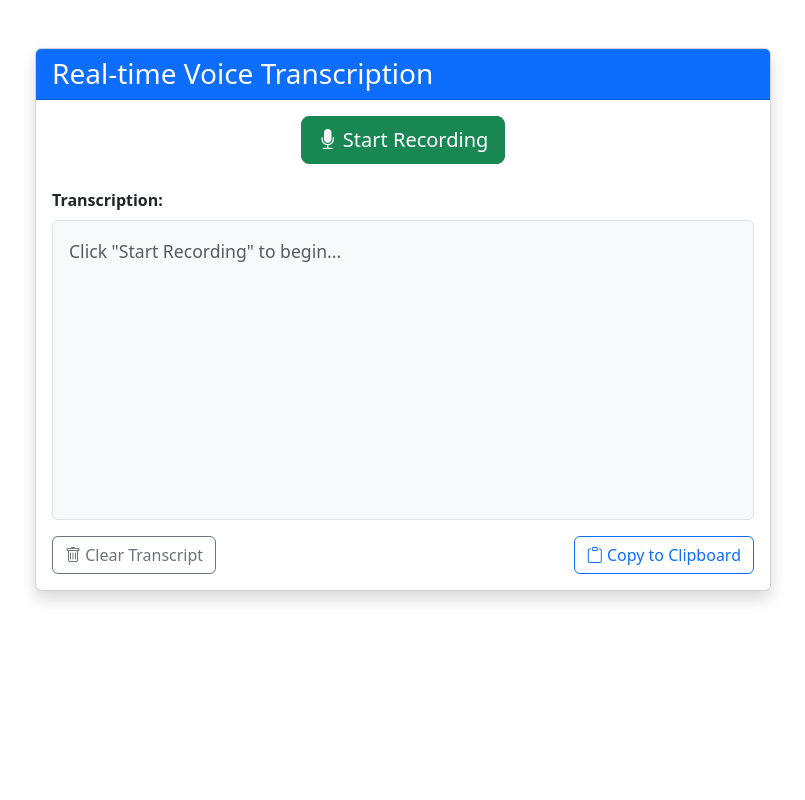
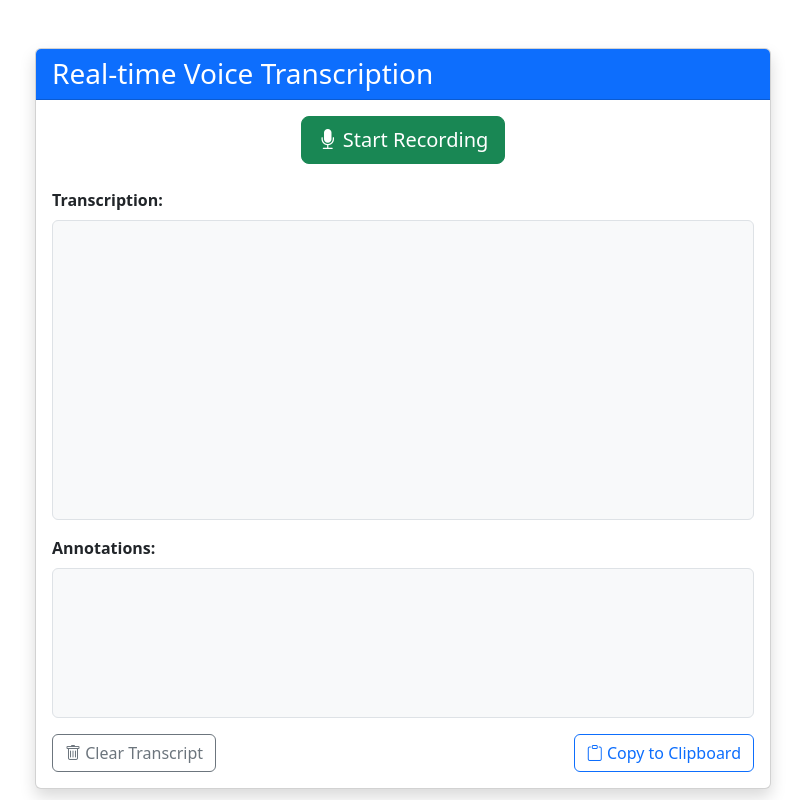
Before and after one commit to codaproject/coda, a FastAPI app: page / in a window 1280 px wide. Shown: the whole page, without its empty margins (237-1042 px from the left). Run offline with FastAPI, Linux system fonts and the light colour scheme; parts of the project's set-up code (start-up, migrations or seed data) failed here and were passed over.

Commit message:
Improve transcript and annotation UI

```diff
--- a/src/coda/app/server.py
+++ b/src/coda/app/server.py
@@ -36,7 +36,7 @@ def render_annotations(annotations):
         text = ann.text
         part = f"{text} = {curie} ({name})"
         parts.append(part)
-    return "\n".join(parts)
+    return parts
 
 
 @app.websocket("/ws")
@@ -60,15 +60,15 @@ async def websocket_endpoint(websocket: WebSocket):
                     # Transcribe in background
                     transcript, annotations = await transcriber.transcribe_audio(chunk)
 
-                    annotations_str = render_annotations(annotations)
+                    annotations_rendered = render_annotations(annotations)
 
                     if transcript:
                         # Send transcript back to client
                         await websocket.send_json({
                             "transcript": transcript,
-                            "annotations": annotations_str
+                            "annotations": annotations_rendered
                         })
-                        logger.info(f"Transcribed: {transcript}, Annotations: {annotations_str}")
+                        logger.info(f"Transcribed: {transcript}, Annotations: {annotations}")
 
     except WebSocketDisconnect:
         logger.info("WebSocket disconnected")
--- a/src/coda/app/templates/index.html
+++ b/src/coda/app/templates/index.html
@@ -9,6 +9,17 @@
         .transcript-box {
             min-height: 300px;
             max-height: 500px;
+            overflow-y: auto;
+            background-color: #f8f9fa;
+            border: 1px solid #dee2e6;
+            border-radius: 0.375rem;
+            padding: 1rem;
+            font-size: 1.1rem;
+            line-height: 1.6;
+        }
+        .annotations-box {
+            min-height: 150px;
+            max-height: 300px;
             overflow-y: auto;
             background-color: #f8f9fa;
             border: 1px solid #dee2e6;
@@ -33,6 +44,15 @@
         }
         .status-message {
             transition: all 0.3s ease;
+        }
+        .annotation-group {
+            display: inline-block;
+            margin: 0.25rem 0;
+        }
+
+        .badge {
+            font-size: 0.85em;
+            padding: 0.35em 0.65em;
         }
     </style>
 </head>
@@ -59,9 +79,12 @@
 
                         <div class="mb-3">
                             <label class="form-label fw-bold">Transcription:</label>
-                            <div id="transcript" class="transcript-box">
-                                <p class="text-muted">Click "Start Recording" to begin...</p>
-                            </div>
+                            <div id="transcript" class="transcript-box"></div>
+                        </div>
+
+                        <div class="mb-3">
+                            <label class="form-label fw-bold">Annotations:</label>
+                            <div id="annotations" class="annotations-box"></div>
                         </div>
 
                         <div class="d-flex justify-content-between">
@@ -118,13 +141,17 @@
                     const data = JSON.parse(event.data);
                     if (data.transcript) {
                         transcriptText += data.transcript + ' ';
-                        transcript.innerHTML = `<p>${transcriptText}</p>`;
+                        transcript.innerHTML += `<p>${data.transcript}</p>`;
                         transcript.scrollTop = transcript.scrollHeight;
                     }
                     if (data.annotations) {
-                        transcriptText += data.annotations;
-                        transcript.innerHTML = `<p>${transcriptText}</p>`;
-                        transcript.scrollTop = transcript.scrollHeight;
+                        let badgesHtml = '<div class="annotation-group mt-2">';
+                        data.annotations.forEach(annotation => {
+                            badgesHtml += `<span class="badge bg-primary me-1 mb-1">${annotation}</span>`;
+                        });
+                        badgesHtml += '</div><br />';
+                        annotations.innerHTML += badgesHtml;
+                        annotations.scrollTop = annotations.scrollHeight;
                     }
                     if (data.error) {
                         showStatus(`Error: ${data.error}`, 'danger');
```
